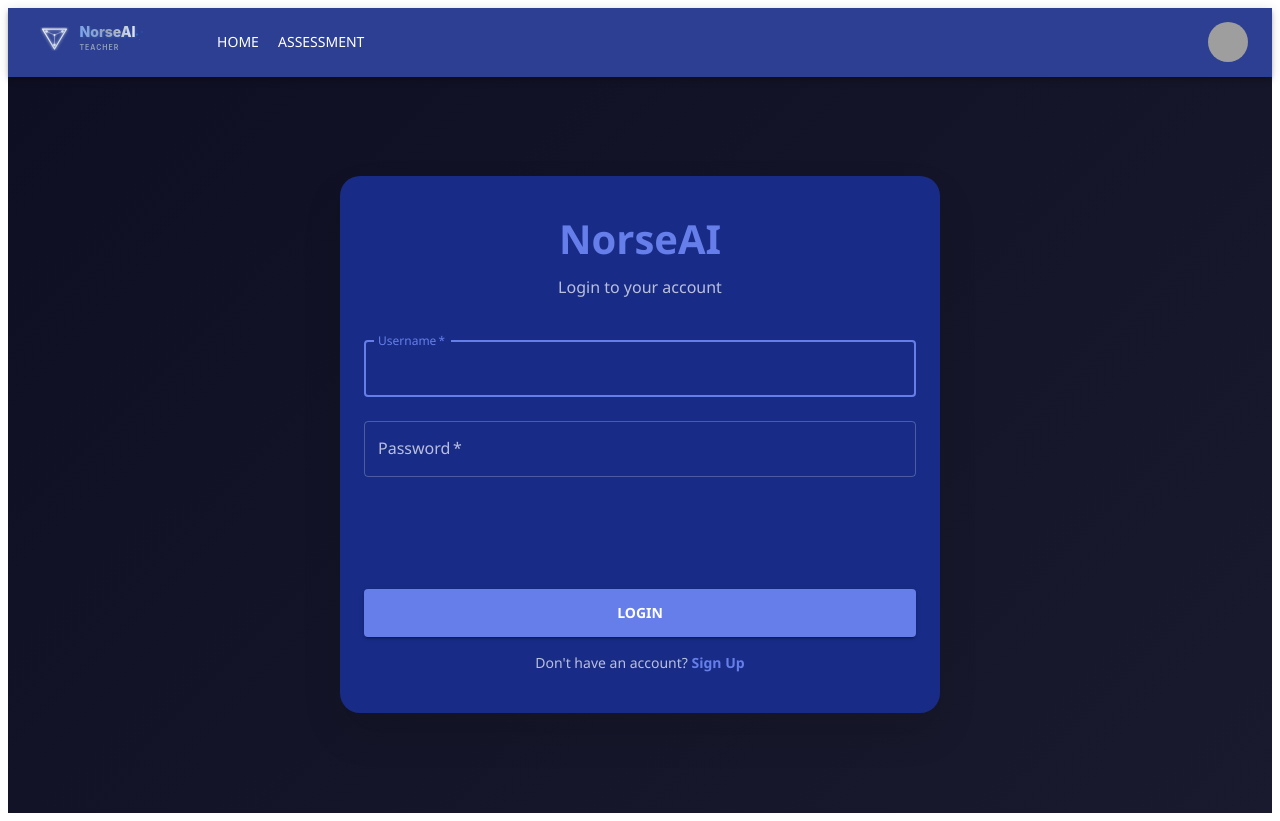
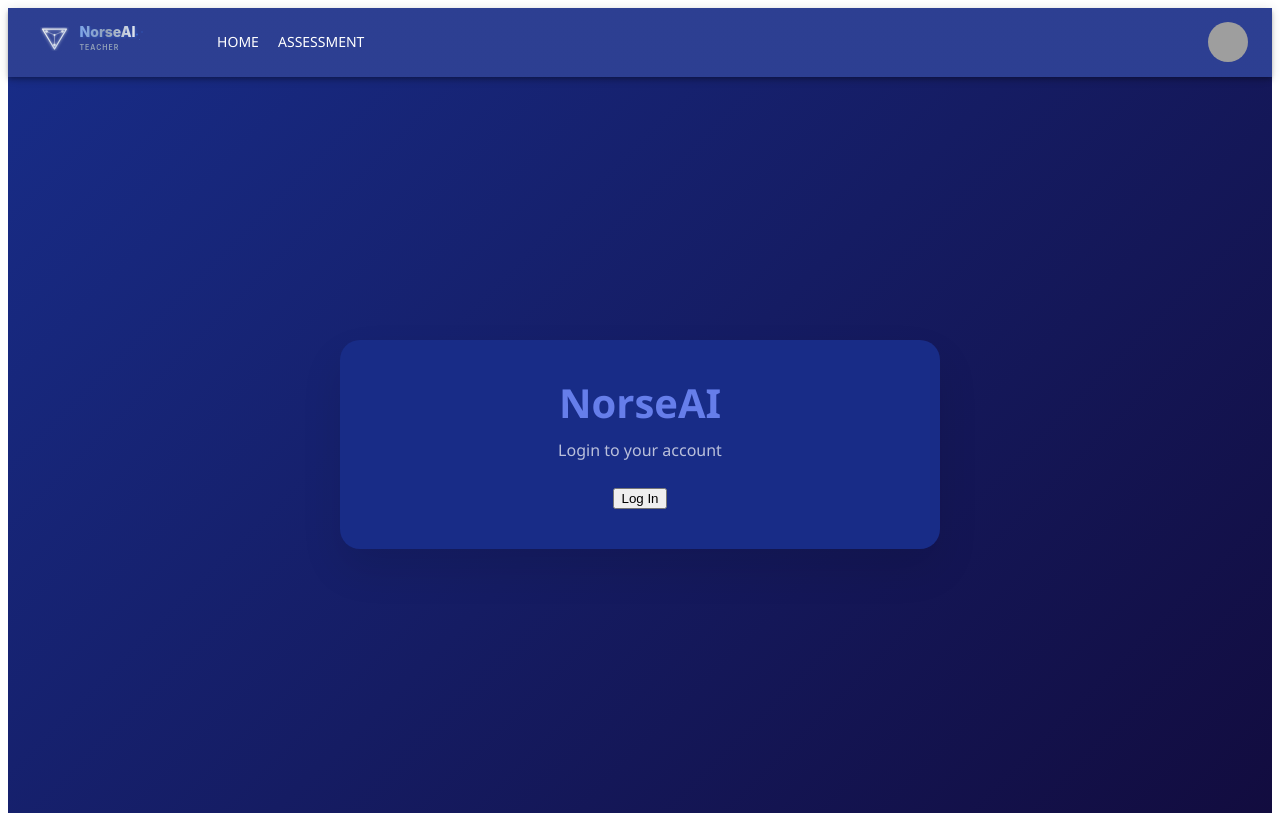
Before and after one commit to norseai-education/frontend, a React (Vite) app: page /login in a window 1280 px wide. Built offline with nearby package versions, Linux system fonts and the light colour scheme; grey boxes are pictures that could not be loaded.

Commit message:
Test auth0

```diff
--- a/package.json
+++ b/package.json
@@ -10,6 +10,7 @@
     "preview": "vite preview"
   },
   "dependencies": {
+    "@auth0/auth0-react": "^2.5.0",
     "@emotion/react": "^11.14.0",
     "@emotion/styled": "^11.14.1",
     "@mui/icons-material": "^7.3.2",
--- /dev/null
+++ b/src/components/LoginButton.jsx
@@ -0,0 +1,10 @@
+import React from "react";
+import { useAuth0 } from "@auth0/auth0-react";
+
+const LoginButton = () => {
+  const { loginWithRedirect } = useAuth0();
+
+  return <button onClick={() => loginWithRedirect()}>Log In</button>;
+};
+
+export default LoginButton;
--- a/src/main.jsx
+++ b/src/main.jsx
@@ -1,6 +1,7 @@
 import React from 'react';
 import ReactDOM from 'react-dom/client';
 import App from './App.jsx';
+import { Auth0Provider } from '@auth0/auth0-react';
 import { createTheme, ThemeProvider } from '@mui/material/styles';
 
 const darkTheme = createTheme({
@@ -24,8 +25,16 @@ const darkTheme = createTheme({
 
 ReactDOM.createRoot(document.getElementById('root')).render(
   <React.StrictMode>
-    <ThemeProvider theme={darkTheme}>
-      <App />
-    </ThemeProvider>
+    <Auth0Provider
+      domain="dev-sunshineeliteeducation.us.auth0.com"
+      clientId="3N0bbqF2QIUFvmTOc8VMsybTFjUjyxMT"
+      authorizationParams={{
+        redirect_uri: window.location.origin
+      }}
+    >
+      <ThemeProvider theme={darkTheme}>
+        <App />
+      </ThemeProvider>
+    </Auth0Provider>
   </React.StrictMode>,
 );
--- a/src/pages/Login.jsx
+++ b/src/pages/Login.jsx
@@ -1,18 +1,8 @@
-import React, { useState, useEffect } from 'react';
-import { Link as RouterLink, useNavigate } from 'react-router-dom';
-import {
-  Box,
-  Container,
-  Typography,
-  TextField,
-  Button,
-  CircularProgress,
-  Alert,
-  Fade,
-  useTheme,
-} from '@mui/material';
+import React from 'react';
+import { Box, Container, Typography } from '@mui/material';
 import { styled } from '@mui/system';
 import Layout from '../components/Layout';
+import LoginButton from '../components/LoginButton';
 
 const StyledContainer = styled(Container)(({ theme }) => ({
   background: theme.palette.background.paper,
@@ -32,77 +22,11 @@ const Logo = styled(Typography)(({ theme }) => ({
 }));
 
 const Login = () => {
-  const theme = useTheme();
-  const [username, setUsername] = useState('');
-  const [password, setPassword] = useState('');
-  const [message, setMessage] = useState({ text: '', type: '' });
-  const [loading, setLoading] = useState(false);
-  const navigate = useNavigate();
-
-  useEffect(() => {
-    // Check if already logged in on component mount
-    const sessionToken = localStorage.getItem('session_token');
-    if (sessionToken) {
-      setMessage({ text: 'You are already logged in... Redirecting...', type: 'success' });
-      setTimeout(() => {
-        navigate('/');
-      }, 1500);
-    }
-  }, [navigate]);
-
-  const handleLogin = async (e) => {
-    e.preventDefault();
-    setLoading(true);
-    setMessage({ text: '', type: '' });
-
-    if (username === 'testuser' && password === 'password') {
-      localStorage.setItem('session_token', 'fake-test-token');
-      localStorage.setItem('student_id', 'test-student-id');
-      setMessage({ text: 'Login successful! Redirecting...', type: 'success' });
-      setTimeout(() => {
-        navigate('/loading');
-      }, 1500);
-      return;
-    }
-
-    try {
-      const response = await fetch('/auth/login', {
-        method: 'POST',
-        headers: {
-          'Content-Type': 'application/json',
-        },
-        body: JSON.stringify({ username, password }),
-      });
-
-      const data = await response.json();
-
-      if (response.ok) {
-        localStorage.setItem('session_token', data.session_token);
-        localStorage.setItem('student_id', data.student_id);
-
-        setMessage({ text: 'Login successful!', type: 'success' });
-
-        setTimeout(() => {
-          navigate('/');
-        }, 1500);
-      } else {
-        setMessage({ text: data.detail || 'Login failed', type: 'error' });
-      }
-    } catch (error) {
-      setMessage({ text: 'Connection error. Please try again.', type: 'error' });
-      console.error('Login error:', error);
-    } finally {
-      setLoading(false);
-    }
-  };
-
   return (
     <Layout>
       <Box
         sx={{
-          background: theme.palette.mode === 'dark'
-            ? 'linear-gradient(135deg, #0f0f23 0%, #1a1a2e 100%)'
-            : 'linear-gradient(135deg, #182c87 0%, #120c3f 100%)',
+          background: 'linear-gradient(135deg, #182c87 0%, #120c3f 100%)',
           minHeight: 'calc(100vh - 64px)',
           display: 'flex',
           justifyContent: 'center',
@@ -114,65 +38,7 @@ const Login = () => {
           <Typography variant="subtitle1" color="text.secondary" sx={{ mb: 3 }}>
             Login to your account
           </Typography>
-
-          <Box component="form" onSubmit={handleLogin} sx={{ mt: 1 }}>
-            <TextField
-              margin="normal"
-              required
-              fullWidth
-              id="username"
-              label="Username"
-              name="username"
-              autoComplete="username"
-              autoFocus
-              value={username}
-              onChange={(e) => setUsername(e.target.value)}
-            />
-            <TextField
-              margin="normal"
-              required
-              fullWidth
-              name="password"
-              label="Password"
-              type="password"
-              id="password"
-              autoComplete="current-password"
-              value={password}
-              onChange={(e) => setPassword(e.target.value)}
-            />
-
-            <Fade in={message.text !== ''}>
-              <Alert
-                severity={message.type === 'success' ? 'success' : 'error'}
-                sx={{ mt: 2, mb: 2 }}
-              >
-                {message.text}
-              </Alert>
-            </Fade>
-
-            <Button
-              type="submit"
-              fullWidth
-              variant="contained"
-              disabled={loading}
-              sx={{
-                mt: 3,
-                mb: 2,
-                p: '12px',
-                fontWeight: 'bold',
-                bgcolor: theme.palette.primary.main,
-                '&:hover': { bgcolor: theme.palette.primary.dark },
-              }}
-            >
-              {loading ? <CircularProgress size={24} color="inherit" /> : 'Login'}
-            </Button>
-            <Typography variant="body2" color="text.secondary">
-              Don't have an account?{' '}
-              <RouterLink to="/signup" style={{ color: theme.palette.primary.main, textDecoration: 'none', fontWeight: 'bold' }}>
-                Sign Up
-              </RouterLink>
-            </Typography>
-          </Box>
+          <LoginButton />
         </StyledContainer>
       </Box>
     </Layout>
```
Also changed, not shown: src/components/LogoutButton.jsx (added, +14 -0 lines), src/components/SignupButton.jsx (added, +14 -0 lines), 1 other file (tests, documents, lock files or other folders).
